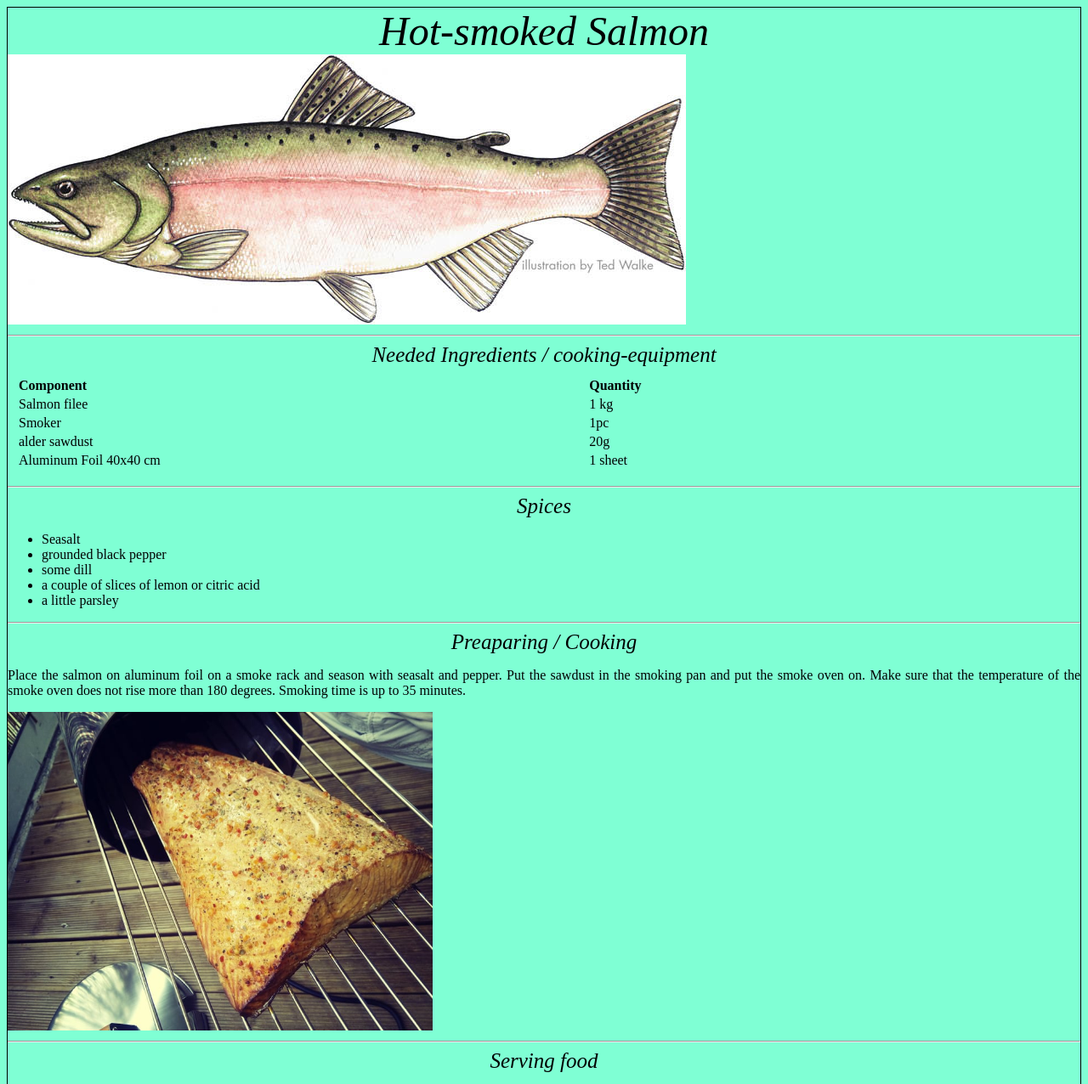
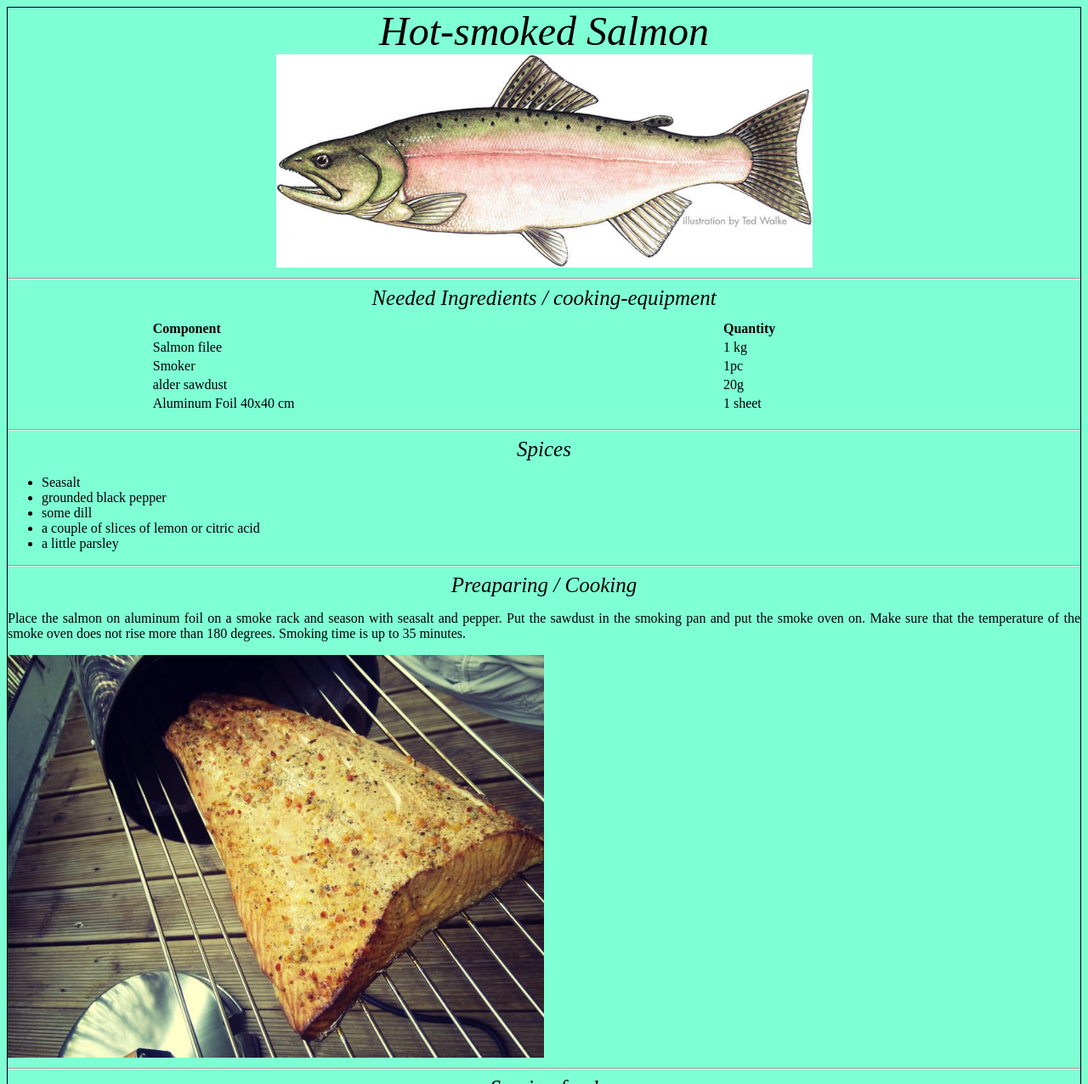
Before and after one commit to Meesparimatesaastates/Week3--Favorite-recipe, a plain HTML site: page index.html in a window 1280 px wide. Shown: the top 1276 px of the page at 85% size. Drawn offline with Linux system fonts and the light colour scheme.

Commit message:
Minu lemmik retsept uuendus

```diff
--- a/css/style.css
+++ b/css/style.css
@@ -9,17 +9,25 @@ body{
     font-style: italic;
     font-size: 3rem;
 }
+.salmon{
+    margin: 0 auto;
+    width: 50%;
+    image-resolution: 100%;
+
+}
 .ingredients{
     font-size: 25px;
     font-style: italic;
     text-align: center;
 }
 .Ingreadients-table{
+    margin: 0 auto;
     padding: 10px;
     border: 10px;
     width: 75%;
 }
 .spices{
+    margin: 0 auto;
     font-size: 25px;
     font-style: italic;
     text-align: center;
@@ -30,9 +38,10 @@ body{
     text-align: center;
 }
 .preparing {
-    margin: 0auto;
+    margin: 0 auto;
 }
 .Serving-food{
+
     font-size: 25px;
     font-style: italic;
     text-align: center;
--- a/index.html
+++ b/index.html
@@ -10,8 +10,8 @@
 <body>
     <div class ="heading">
         Hot-smoked Salmon </div>
-        <div>
-    <img src="css/img/pinksalm.jpg" alt="Suitsulõhe">
+        <div class= "salmon">
+    <img src="css/img/pinksalm.jpg" alt="Suitsulõhe" width="100%">
 </div>
 <hr>
 <div class = "ingredients">
@@ -60,15 +60,15 @@ Preaparing / Cooking</div>
     Put the sawdust in the smoking pan and put the smoke oven on.
     Make sure that the temperature of the smoke oven does not rise more than 180 degrees.
     Smoking time is up to 35 minutes.</p>
-    <img src="css/img/suitsetatud.jpg" alt="Suitsulõhe" width="500"></div>
+    <img src="css/img/suitsetatud.jpg" alt="Suitsulõhe" width="50%"></div>
     <hr>
 <div class= "Serving-food" >
 Serving food</div>
-<div style="width: 1000px; ">
+
     <p>Place the cooled dish on a plate, season with lemon juice.
     Garnish with a slice of lemon, a little green dill and parsley.
             </p>
-            <img src="css/img/valmis.jpg" alt="Suitsulõhe" width="500"></div>
+            <img src="css/img/valmis.jpg" alt="Suitsulõhe" width="50%"></div>
 <div class= "bon-appetit" >That's it, Bon Appetit! </div>
  </body>
 </html>
```
